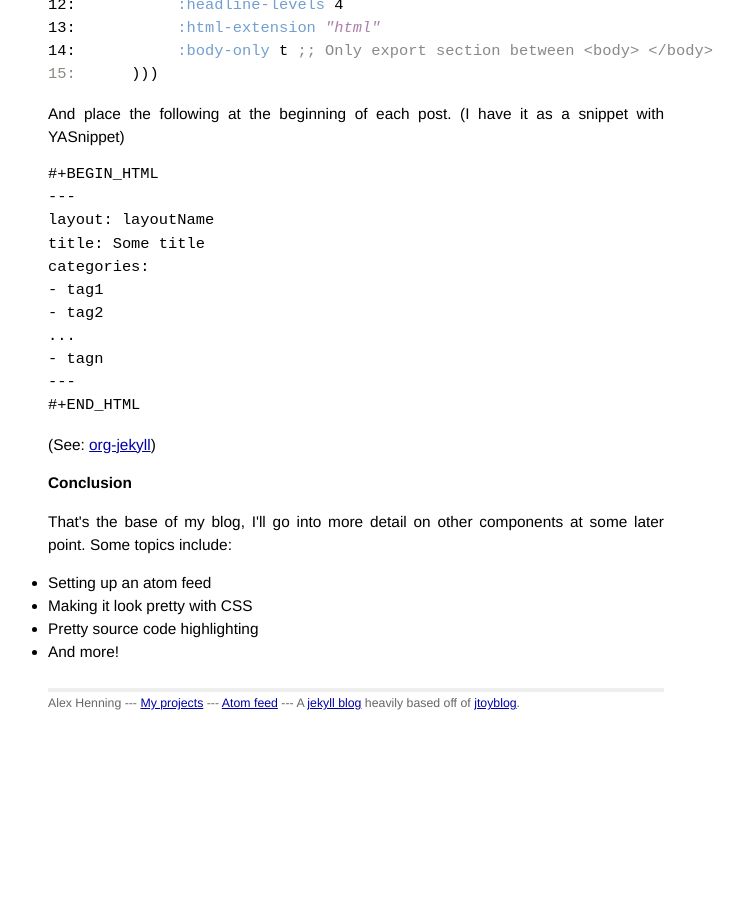
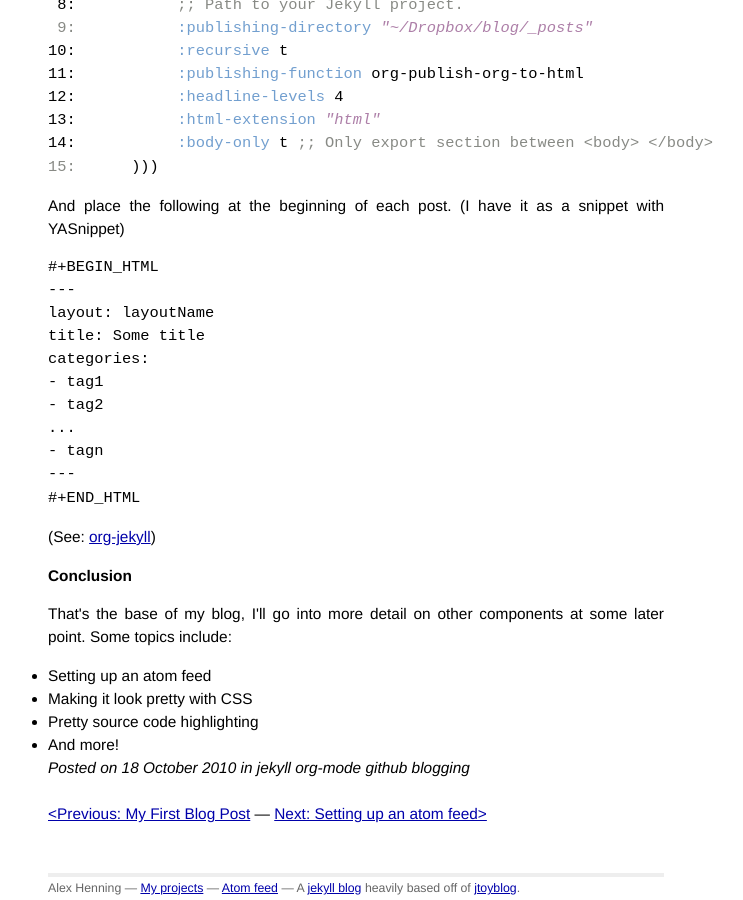
Before and after one commit to alexhenning/alexhenning.github.com, a Jekyll site: the page built from _posts/2010-10-18-this-blog.html, in a window 1280 px wide and 900 px high, scrolled down 1886 px. Shown: the whole window, without its empty margins (284-1027 px from the left). Built offline with Jekyll 4.4.1, drawn with Linux system fonts in a browser that asks for light colours; Markdown is read by kramdown in place of the engine named in the settings; before the commit the page ends 2601 px from its top, so only the background shows below that; some of the changed text lies outside the part shown.

Commit message:
Added date and previous/next post buttons to the bottom of posts.

```diff
--- a/_layouts/default.html
+++ b/_layouts/default.html
@@ -21,7 +21,7 @@
   {{ content }}
 
   <div class="footer">
-    Alex Henning --- <a href="http:github.com/alexhenning">My projects</a> --- <a href="http://alexhenning.github.com/atom.xml">Atom feed</a> --- A <a href="http://github.com/mojombo/jekyll">jekyll blog</a> heavily based off of <a href="http://github.com/jtoy/jtoyblog">jtoyblog</a>.
+    Alex Henning &mdash; <a href="http:github.com/alexhenning">My projects</a> &mdash; <a href="http://alexhenning.github.com/atom.xml">Atom feed</a> &mdash; A <a href="http://github.com/mojombo/jekyll">jekyll blog</a> heavily based off of <a href="http://github.com/jtoy/jtoyblog">jtoyblog</a>.
   </div>
   </body>
 </html>
--- /dev/null
+++ b/_layouts/post.html
@@ -0,0 +1,11 @@
+---
+layout: default
+---
+
+{{ content }}
+
+<em>Posted on {{ page.date | date_to_long_string }} in{% for category in  page.categories %} {{ category }}{% endfor %}</em>
+<br/>
+<br/>
+{% if page.previous %} <a href={{ page.previous.url }}>&lt;Previous: {{ page.previous.title }}</a> {% endif %} &mdash; {% if page.next %} <a href={{ page.next.url }}>Next: {{ page.next.title }}&gt;</a> {% endif %}
+<br/><br/>
--- a/_posts/2010-10-18-first-post.html
+++ b/_posts/2010-10-18-first-post.html
@@ -1,5 +1,5 @@
 ---
-layout: default
+layout: post
 title: My First Blog Post
 categories:
 - misc
--- a/_posts/2010-10-18-this-blog.html
+++ b/_posts/2010-10-18-this-blog.html
@@ -1,5 +1,5 @@
 ---
-layout: default
+layout: post
 title: Technology behind this blog
 categories:
 - jekyll
--- a/_posts/2010-10-19-atom-feed.html
+++ b/_posts/2010-10-19-atom-feed.html
@@ -1,5 +1,5 @@
 ---
-layout: default
+layout: post
 title: Setting up an atom feed
 categories:
 - blogging
--- a/index.html
+++ b/index.html
@@ -6,6 +6,6 @@ title: My blog
 {% for post in site.posts limit:5 %}
     <h2><a href="{{ post.url }}">{{ post.title }}</a></h2>
         {{ post.content }}
-    <em>Posted on {{ post.date | date_to_long_string }}.</em>
+    <em>Posted on {{ post.date | date_to_long_string }} in {% for topic in post.categories %}{{ topic }} {% endfor %} </em>
     <br/><br/>
 {% endfor %}
--- a/org/posts/2010-10-18-first-post.org
+++ b/org/posts/2010-10-18-first-post.org
@@ -1,6 +1,6 @@
 #+BEGIN_HTML
 ---
-layout: default
+layout: post
 title: My First Blog Post
 categories:
 - misc
--- a/org/posts/2010-10-18-this-blog.org
+++ b/org/posts/2010-10-18-this-blog.org
@@ -1,6 +1,6 @@
 #+BEGIN_HTML
 ---
-layout: default
+layout: post
 title: Technology behind this blog
 categories:
 - jekyll
--- a/org/posts/2010-10-19-atom-feed.org
+++ b/org/posts/2010-10-19-atom-feed.org
@@ -1,6 +1,6 @@
 #+BEGIN_HTML
 ---
-layout: default
+layout: post
 title: Setting up an atom feed
 categories:
 - blogging
```
Also changed, not shown: draft/Adding a site icon.org (added, +11 -0 lines).
